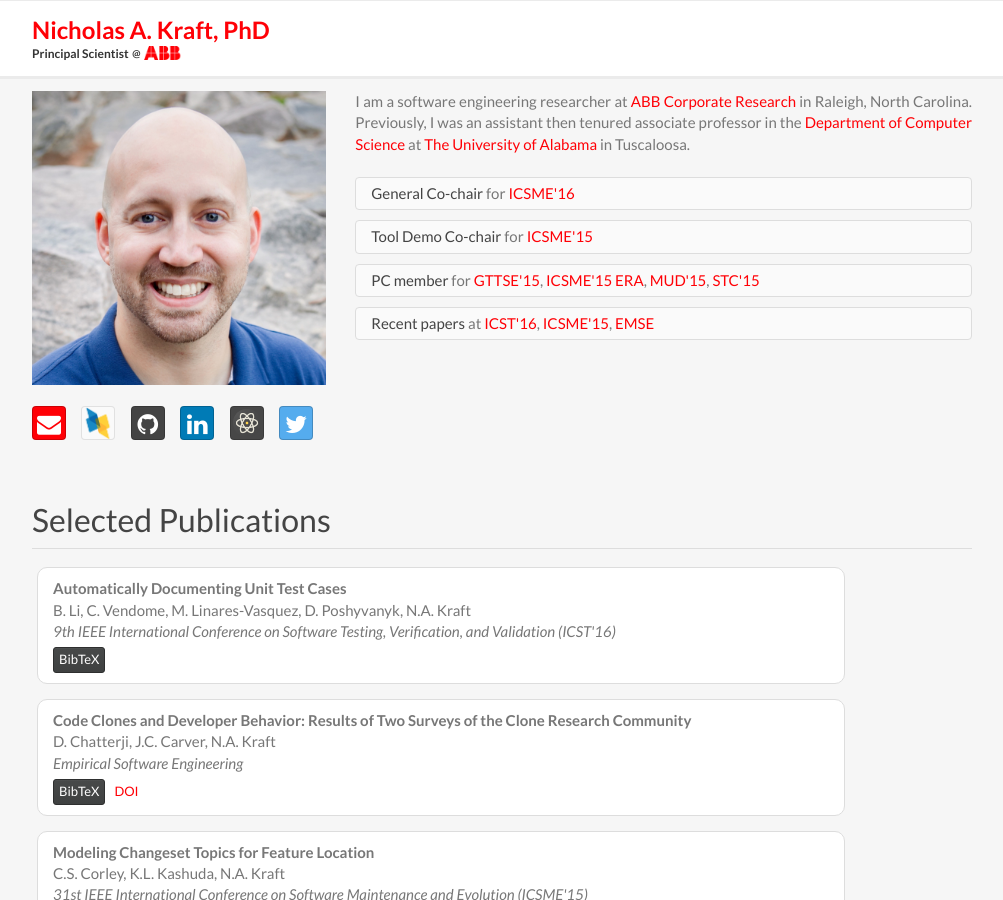
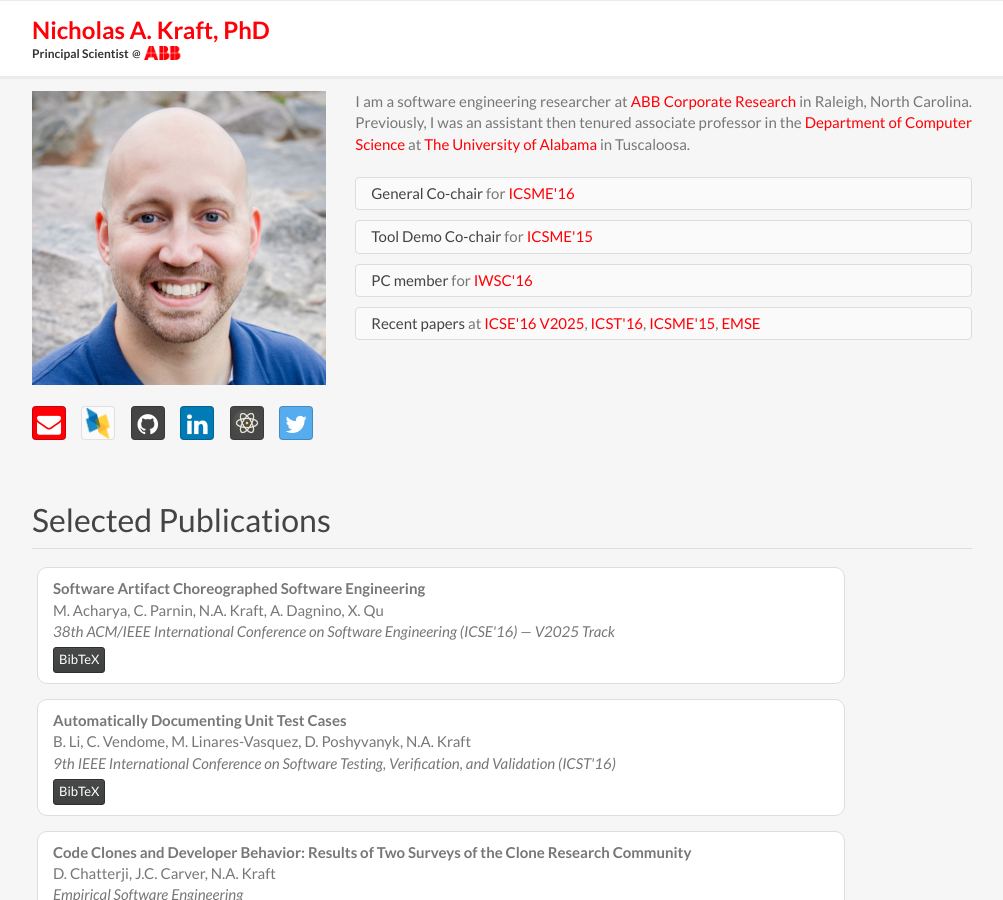
Before and after one commit to nkraft/nkraft.github.io, a Jekyll site: the page built from index.html, in a window 1280 px wide and 900 px high. Shown: the whole window, without its empty margins (138-1141 px from the left). Built offline with Jekyll 4.4.1, drawn with Linux system fonts in a browser that asks for light colours; nearby versions of some CDN libraries.

Commit message:
update pubs

```diff
--- a/_includes/header.html
+++ b/_includes/header.html
@@ -56,10 +56,7 @@
                                     <span class="list-group-item-heading">PC member</span>
                                     <span class="list-group-item-text">
                                         for
-                                        <a href="http://gttse.wikidot.com/2015:welcome">GTTSE'15</a>,
-                                        <a href="http://www.icsme.uni-bremen.de/cfp_era.php">ICSME'15 ERA</a>,
-                                        <a href="http://sback.it/mud2015">MUD'15</a>,
-                                        <a href="http://ieee-stc.org">STC'15</a>
+                                        <a href="http://iwsc2016.ist.osaka-u.ac.jp/">IWSC'16</a>
                                     </span>
                                 </li>
                             </ul>
@@ -68,6 +65,7 @@
                                     <span class="list-group-item-heading">Recent papers</span>
                                     <span class="list-group-item-text">
                                         at
+                                        <a href="http://2016.icse.cs.txstate.edu/v2025">ICSE'16 V2025</a>,
                                         <a href="https://www.cs.uic.edu/~icst2016/">ICST'16</a>,
                                         <a href="http://www.icsme.uni-bremen.de">ICSME'15</a>,
                                         <a href="http://www.springer.com/computer/swe/journal/10664">EMSE</a>
--- a/_includes/publications.html
+++ b/_includes/publications.html
@@ -1,4 +1,24 @@
 
+<div class="row">
+    <div class="col-pub">
+        <div class="pub-html">
+            <span class="pub-title">Software Artifact Choreographed Software Engineering</span><br>
+            <span class="pub-author">M. Acharya, C. Parnin, N.A. Kraft, A. Dagnino, X. Qu</span><br>
+            <span class="pub-venue">38th ACM/IEEE International Conference on Software Engineering (ICSE'16) &mdash; V2025 Track</span><br>
+        </div>
+        <div class="pub-bibtex hidden">
+<pre>@inproceedings{Acharya_etal:2016,
+  author    = {M. Acharya and C. Parnin and N.A. Kraft and A. Dagnino and X. Qu},
+  title     = {Software Artifact Choreographed Software Engineering},
+  booktitle = {Proceedings of the 38th ACM/IEEE International Conference on Software Engineering (ICSE'16)},
+  month     = may,
+  year      = 2016,
+  location  = {Austin, TX, USA},
+}
+</pre>
+        </div>
+    </div>
+</div>
 <div class="row">
     <div class="col-pub">
         <div class="pub-html">
```
Also changed, not shown: other parts of _includes/publications.html (+1 -2 lines).
